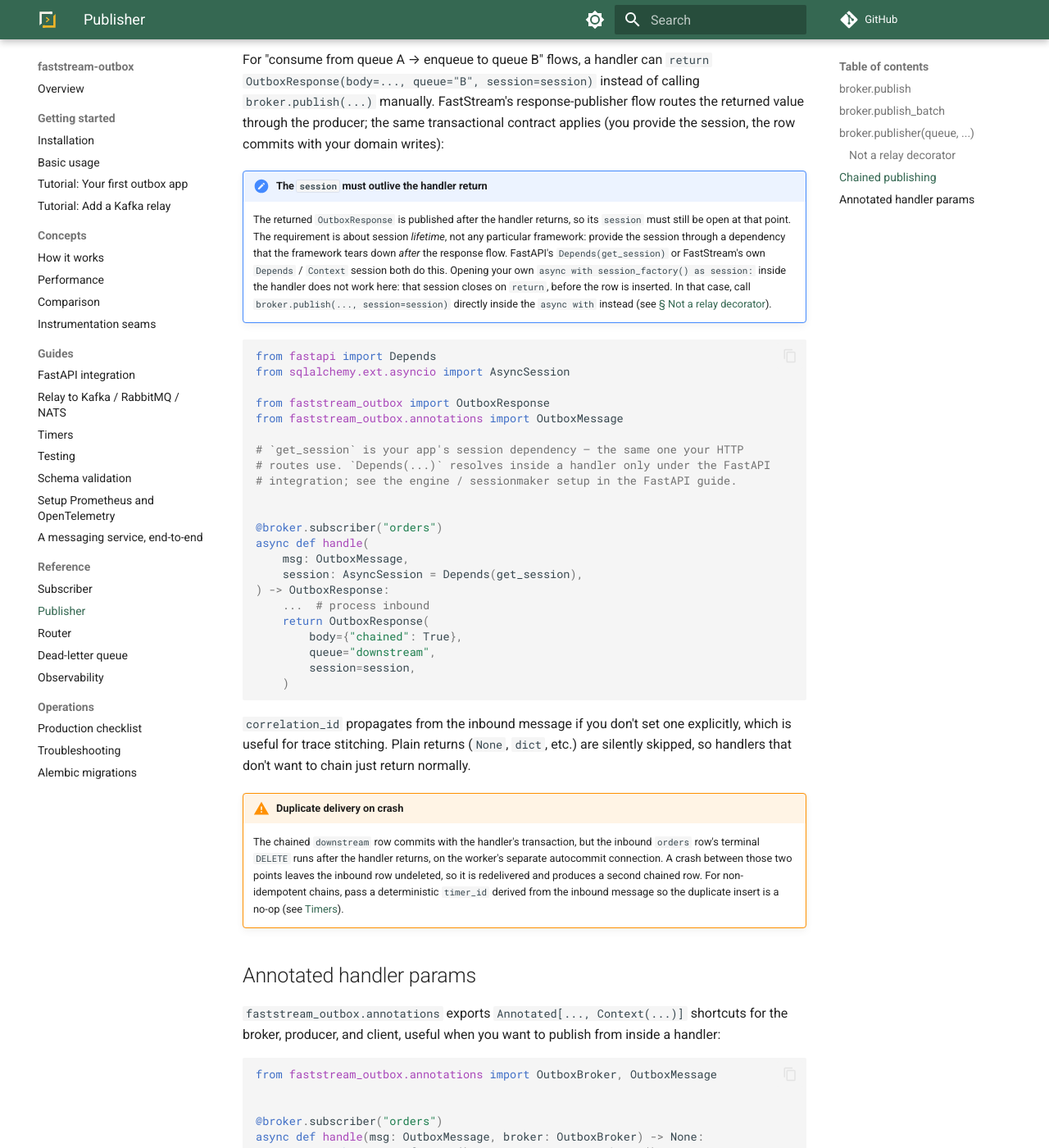
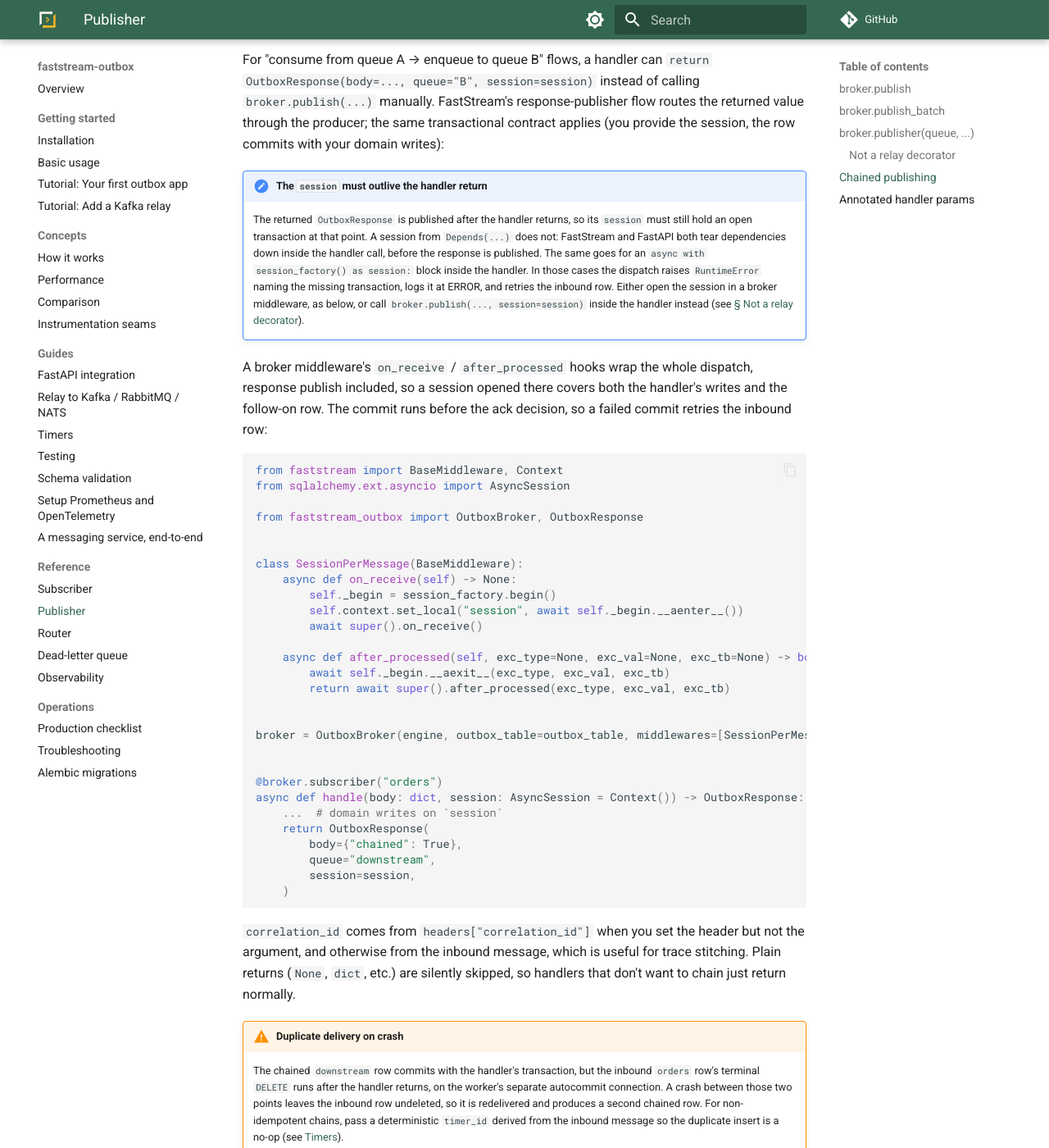
Before and after one commit to modern-python/faststream-outbox, an MkDocs documentation site: the page built from docs/usage/publisher.md, in a window 1280 px wide and 1400 px high, scrolled down 2890 px. Shown: the whole window at 82% size. Built offline with MkDocs 1.6.1 and Material for MkDocs 9.7.7, drawn with Linux system fonts in a browser that asks for light colours; comment, search, counter and statistics services are not loaded.

Commit message:
fix: refuse OutboxResponse on a closed session, write the recorded outcome on config errors, take correlation_id from headers (#225)

````diff
--- a/docs/usage/publisher.md
+++ b/docs/usage/publisher.md
@@ -149,35 +149,46 @@ with your domain writes):
 
 !!! note "The `session` must outlive the handler return"
     The returned `OutboxResponse` is published after the handler
-    returns, so its `session` must still be open at that point. The
-    requirement is about session *lifetime*, not any particular framework:
-    provide the session through a dependency that the framework tears down
-    *after* the response flow. FastAPI's `Depends(get_session)` or
-    FastStream's own `Depends` / `Context` session both do this. Opening
-    your own `async with session_factory() as session:` inside the handler
-    does not work here: that session closes on `return`, before the row
-    is inserted. In that case, call `broker.publish(..., session=session)`
-    directly inside the `async with` instead (see
-    [§ Not a relay decorator](#not-a-relay-decorator)).
+    returns, so its `session` must still hold an open transaction at that
+    point. A session from `Depends(...)` does not: FastStream and FastAPI
+    both tear dependencies down inside the handler call, before the
+    response is published. The same goes for an
+    `async with session_factory() as session:` block inside the handler.
+    In those cases the dispatch raises `RuntimeError` naming the missing
+    transaction, logs it at ERROR, and retries the inbound row. Either
+    open the session in a broker middleware, as below, or call
+    `broker.publish(..., session=session)` inside the handler instead
+    (see [§ Not a relay decorator](#not-a-relay-decorator)).
+
+A broker middleware's `on_receive` / `after_processed` hooks wrap the
+whole dispatch, response publish included, so a session opened there
+covers both the handler's writes and the follow-on row. The commit runs
+before the ack decision, so a failed commit retries the inbound row:
 
 ```python
-from fastapi import Depends
+from faststream import BaseMiddleware, Context
 from sqlalchemy.ext.asyncio import AsyncSession
 
-from faststream_outbox import OutboxResponse
-from faststream_outbox.annotations import OutboxMessage
+from faststream_outbox import OutboxBroker, OutboxResponse
 
-# `get_session` is your app's session dependency — the same one your HTTP
-# routes use. `Depends(...)` resolves inside a handler only under the FastAPI
-# integration; see the engine / sessionmaker setup in the FastAPI guide.
+
+class SessionPerMessage(BaseMiddleware):
+    async def on_receive(self) -> None:
+        self._begin = session_factory.begin()
+        self.context.set_local("session", await self._begin.__aenter__())
+        await super().on_receive()
+
+    async def after_processed(self, exc_type=None, exc_val=None, exc_tb=None) -> bool | None:
+        await self._begin.__aexit__(exc_type, exc_val, exc_tb)
+        return await super().after_processed(exc_type, exc_val, exc_tb)
+
+
+broker = OutboxBroker(engine, outbox_table=outbox_table, middlewares=[SessionPerMessage])
 
 
 @broker.subscriber("orders")
-async def handle(
-    msg: OutboxMessage,
-    session: AsyncSession = Depends(get_session),
-) -> OutboxResponse:
-    ...  # process inbound
+async def handle(body: dict, session: AsyncSession = Context()) -> OutboxResponse:
+    ...  # domain writes on `session`
     return OutboxResponse(
         body={"chained": True},
         queue="downstream",
@@ -185,8 +196,9 @@ async def handle(
     )
 ```
 
-`correlation_id` propagates from the inbound message if you don't set one
-explicitly, which is useful for trace stitching. Plain returns (`None`, `dict`,
+`correlation_id` comes from `headers["correlation_id"]` when you set the
+header but not the argument, and otherwise from the inbound message, which
+is useful for trace stitching. Plain returns (`None`, `dict`,
 etc.) are silently skipped, so handlers that don't want to chain just
 return normally.
 
````
Also changed, not shown: docs/operations/troubleshooting.md (+23 -4 lines), docs/usage/fastapi.md (+6 -3 lines), 6 other files.
